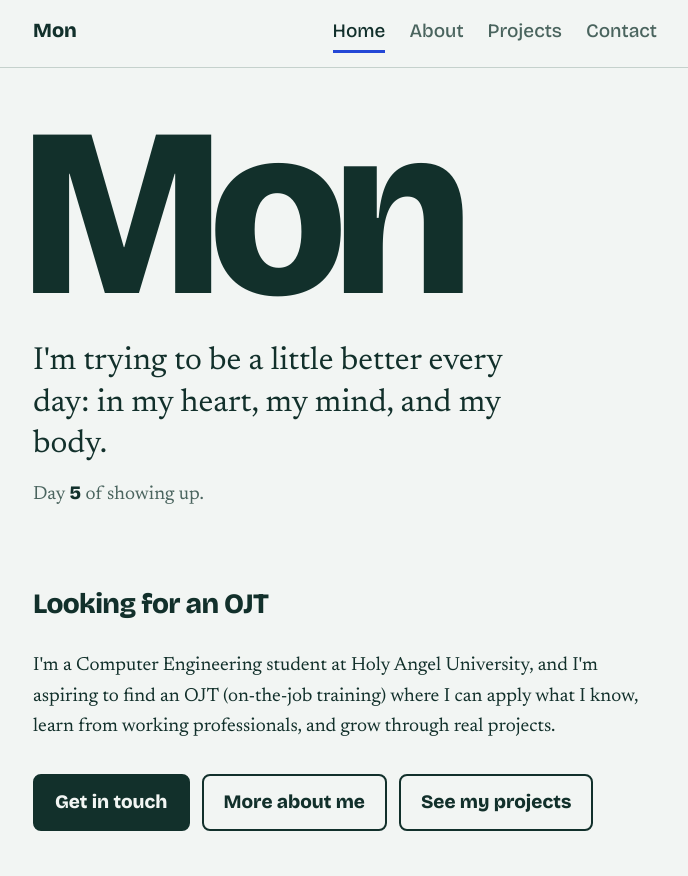
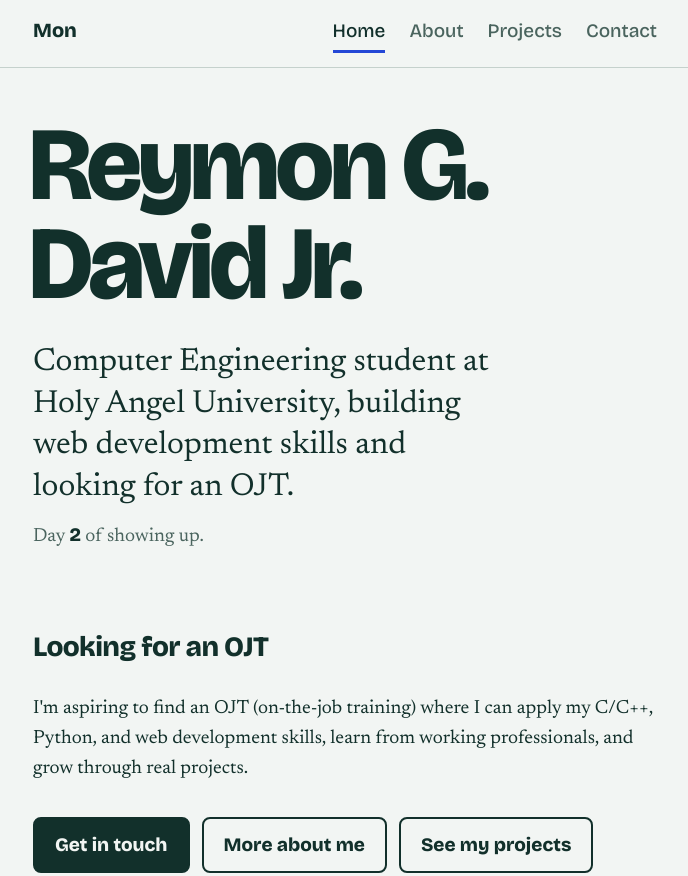
Before and after one commit to reymondved/reymondved.github.io, a plain HTML site: page index.html in a window 1280 px wide. Shown: the top 876 px of the page, without its empty margins (295-983 px from the left). Drawn offline with nearby package versions, Linux system fonts and the light colour scheme.

Commit message:
Add files via upload

```diff
--- a/index.html
+++ b/index.html
@@ -23,14 +23,14 @@
 
   <main>
     <section>
-      <h1>Mon</h1>
-      <p class="lead">I'm trying to be a little better every day: in my heart, my mind, and my body.</p>
+      <h1>Reymon G.<br>David Jr.</h1>
+      <p class="lead">Computer Engineering student at Holy Angel University, building web development skills and looking for an OJT.</p>
       <p class="day">Day <strong id="day-count">1</strong> of showing up.</p>
     </section>
 
     <section>
       <h2>Looking for an OJT</h2>
-      <p>I'm a Computer Engineering student at Holy Angel University, and I'm aspiring to find an OJT (on-the-job training) where I can apply what I know, learn from working professionals, and grow through real projects.</p>
+      <p>I'm aspiring to find an OJT (on-the-job training) where I can apply my C/C++, Python, and web development skills, learn from working professionals, and grow through real projects.</p>
       <div class="buttons">
         <a class="btn primary" href="contact.html">Get in touch</a>
         <a class="btn" href="about.html">More about me</a>
--- a/script.js
+++ b/script.js
@@ -1,12 +1,26 @@
 // Day counter (only used on the Home page).
-// Counts days since Oct 3, 2026 (Day 1). Months start at 0, so 9 means October.
+//
+// It counts the days I actually worked on this site.
+// Each day I make my first edit, I add that day's date to the list below.
+//   - Format is "YYYY-MM-DD" (year-month-day), in quotes.
+//   - Put a comma after every item except the last one.
+//   - If I add the same date twice, it still counts as one day.
+var DAYS_I_SHOWED_UP = [
+  "2026-10-03",
+  "2026-10-07"
+];
+
 try {
-  var start = new Date(2026, 9, 3);
-  var now = new Date();
-  var today = new Date(now.getFullYear(), now.getMonth(), now.getDate());
-  var days = Math.round((today - start) / 86400000) + 1;
-  if (days < 1) { days = 1; }
-  document.getElementById("day-count").textContent = days;
+  var seen = [];
+  for (var i = 0; i < DAYS_I_SHOWED_UP.length; i++) {
+    var day = DAYS_I_SHOWED_UP[i];
+    if (seen.indexOf(day) === -1) {
+      seen.push(day);
+    }
+  }
+  var count = seen.length;
+  if (count < 1) { count = 1; }
+  document.getElementById("day-count").textContent = count;
 } catch (e) {
   // If anything goes wrong, the page still shows "Day 1".
 }
--- a/style.css
+++ b/style.css
@@ -102,10 +102,10 @@ main {
 
 /* The one memorable thing: the name, set very large */
 h1 {
-  font-size: clamp(6.5rem, 30vw, 15rem);
+  font-size: clamp(3.25rem, 15vw, 6.5rem);
   font-weight: 800;
-  line-height: 0.82;
-  letter-spacing: -0.045em;
+  line-height: 0.95;
+  letter-spacing: -0.04em;
   margin-left: -0.04em;
 }
 
```
Also changed, not shown: about.html (+12 -11 lines).
